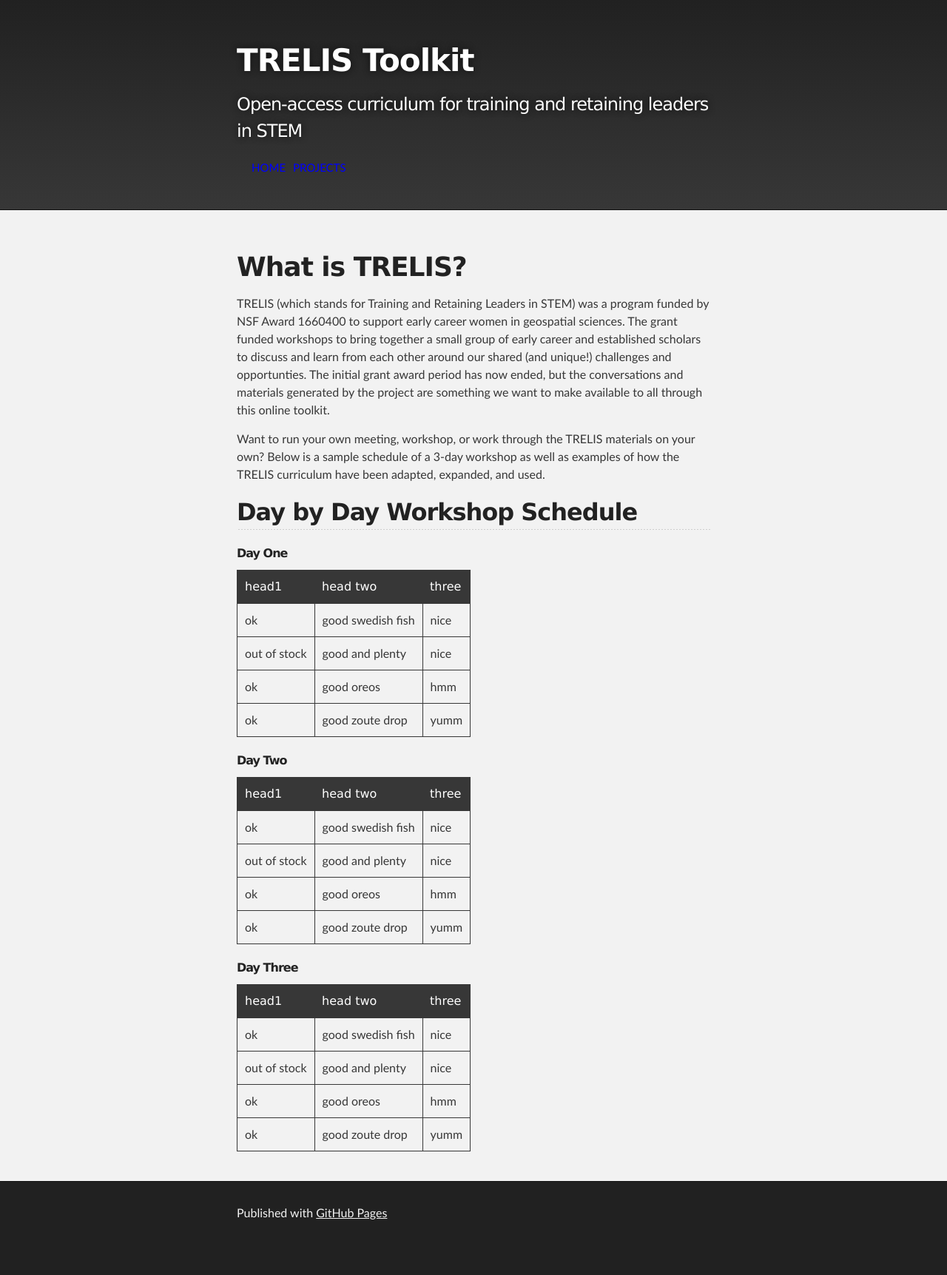
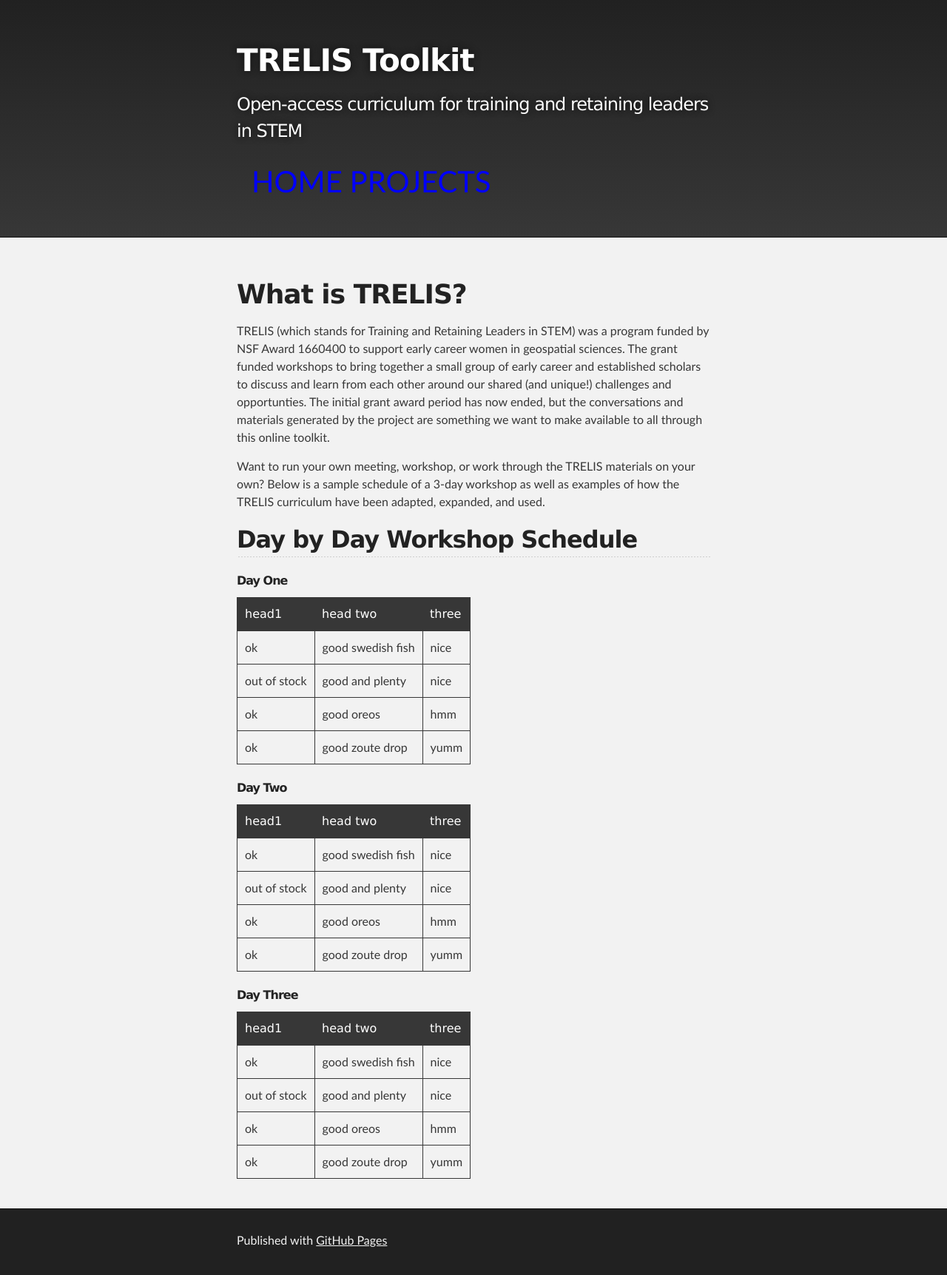
Before and after one commit to TRELIStoolkit/TRELIStoolkit.github.io, a Jekyll site: the page built from index.md, in a window 1280 px wide. Shown: the whole page at 74% size. Built offline with Jekyll 4.4.1, drawn with Linux system fonts in a browser that asks for light colours; our own code applies the rules of GitHub Pages for plain Markdown files; before the commit the page ends 1686 px from its top, so only the background shows below that.

Commit message:
increase font size a lot

```diff
--- a/_layouts/default.html
+++ b/_layouts/default.html
@@ -22,7 +22,7 @@
 
           <nav>
             <ul>
-              <li><a href="https://mstuhlmacher.github.io/TRELIStoolkit"><b>HOME</a></li>
+              <li><a href="https://mstuhlmacher.github.io/TRELIStoolkit">HOME</a></li>
               <li><a href="https://mstuhlmacher.github.io/TRELIStoolkit/another-page.html">PROJECTS</a></li>
             </ul>
           </nav>
@@ -32,7 +32,7 @@
       nav ul {
         display: flex;
         list-style: none;
-        font-size: 15px
+        font-size: 40px
       }
       nav ul li {
         margin-right: 10px;
```
